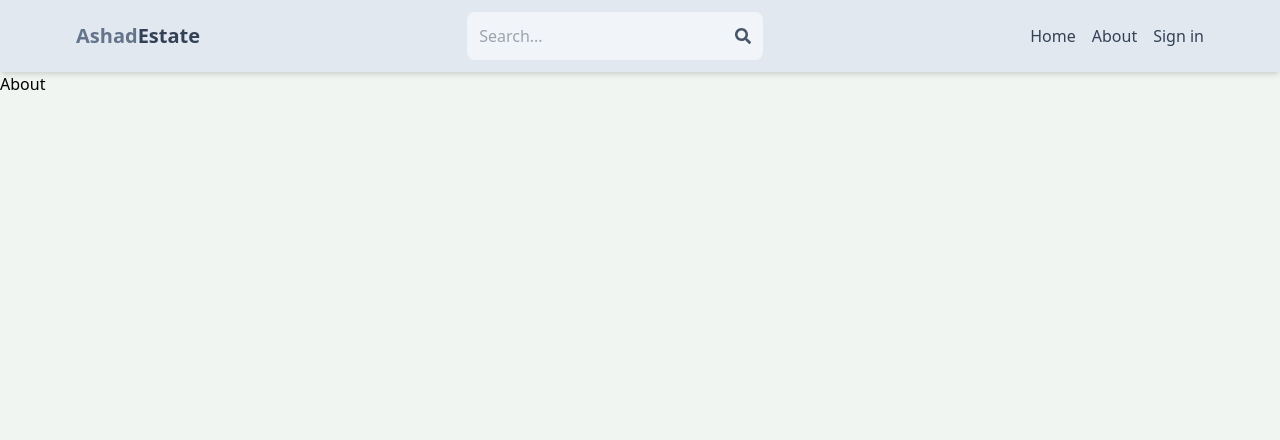
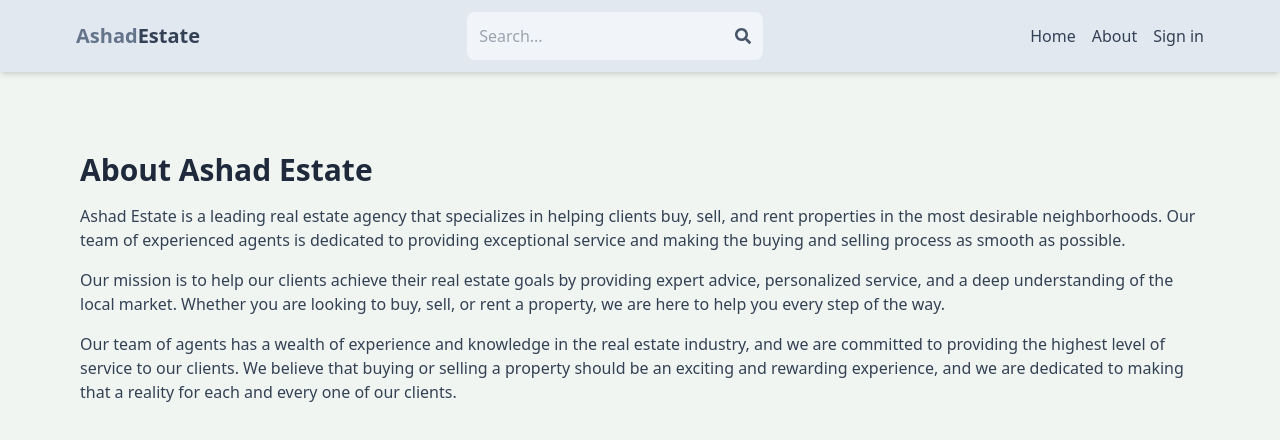
Before and after one commit to AshadurRahman/real-estate, a React (Vite) app in the folder client/: page /about in a window 1280 px wide. Shown: the top 440 px of the page. Built offline with nearby package versions, Linux system fonts and the light colour scheme; no server answers.

Commit message:
Complete About page

```diff
--- a/client/index.html
+++ b/client/index.html
@@ -1,8 +1,7 @@
-<!doctype html>
+<!DOCTYPE html>
 <html lang="en">
   <head>
     <meta charset="UTF-8" />
-    <link rel="icon" type="image/svg+xml" href="/vite.svg" />
     <meta name="viewport" content="width=device-width, initial-scale=1.0" />
     <title>Ashad Estate</title>
   </head>
--- a/client/src/pages/About.jsx
+++ b/client/src/pages/About.jsx
@@ -1,7 +1,29 @@
-
-
 export default function About() {
   return (
-    <div>About</div>
-  )
+    <div className="py-20 px-4 max-w-6xl mx-auto">
+      <h1 className="text-3xl font-bold mb-4 text-slate-800">
+        About Ashad Estate
+      </h1>
+      <p className="mb-4 text-slate-700">
+        Ashad Estate is a leading real estate agency that specializes in helping
+        clients buy, sell, and rent properties in the most desirable
+        neighborhoods. Our team of experienced agents is dedicated to providing
+        exceptional service and making the buying and selling process as smooth
+        as possible.
+      </p>
+      <p className="mb-4 text-slate-700">
+        Our mission is to help our clients achieve their real estate goals by
+        providing expert advice, personalized service, and a deep understanding
+        of the local market. Whether you are looking to buy, sell, or rent a
+        property, we are here to help you every step of the way.
+      </p>
+      <p className="mb-4 text-slate-700">
+        Our team of agents has a wealth of experience and knowledge in the real
+        estate industry, and we are committed to providing the highest level of
+        service to our clients. We believe that buying or selling a property
+        should be an exciting and rewarding experience, and we are dedicated to
+        making that a reality for each and every one of our clients.
+      </p>
+    </div>
+  );
 }
--- a/client/src/pages/Home.jsx
+++ b/client/src/pages/Home.jsx
@@ -55,7 +55,7 @@
           place with ease
         </h1>
         <div className="text-gray-400 text-xs sm:text-sm">
-          Sahand Estate is the best place to find your next perfect place to
+          Ashad Estate is the best place to find your next perfect place to
           live.
           <br />
           We have a wide range of properties for you to choose from.
```
